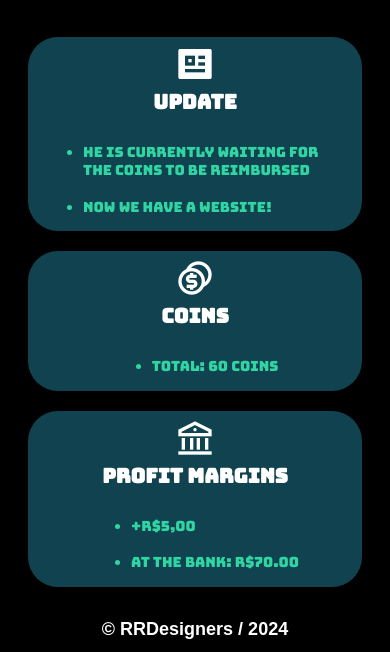
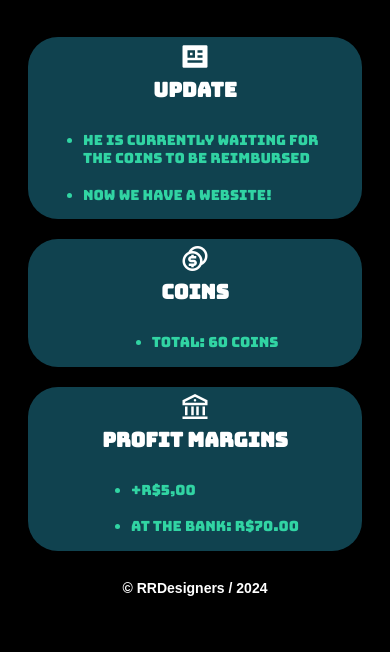
Before and after one commit to RobertoJrZzz/RobertoJrZzz.github.io, a plain HTML site: page index.html in a window 390 px wide. Shown: the part 321-973 px from the top of the page. After the commit the page ends 926 px from the top, so only its background shows below. Drawn offline with nearby package versions, Linux system fonts and the light colour scheme.

Commit message:
Add files via upload

```diff
--- a/style/midia.css
+++ b/style/midia.css
@@ -42,18 +42,18 @@
     }
 
     #button-update{
-        font-size: 40px;
-        margin-top: 5px;
+        font-size: 30px;
+        margin-top: 3px;
     }
 
     #button-coin{
-        font-size: 40px;
-        margin-top: 5px;
+        font-size: 30px;
+        margin-top: 3px;
     }
 
     #button-profit{
-        font-size: 40px;
-        margin-top: 5px;
+        font-size: 30px;
+        margin-top: 3px;
     }
 
     #section-copyright{
@@ -61,7 +61,7 @@
         font-family: sans-serif;
         display: flex;
         justify-content: center;
-        font-size: 9px;
+        font-size: 7px;
         align-items: center;
     }
 }
```
